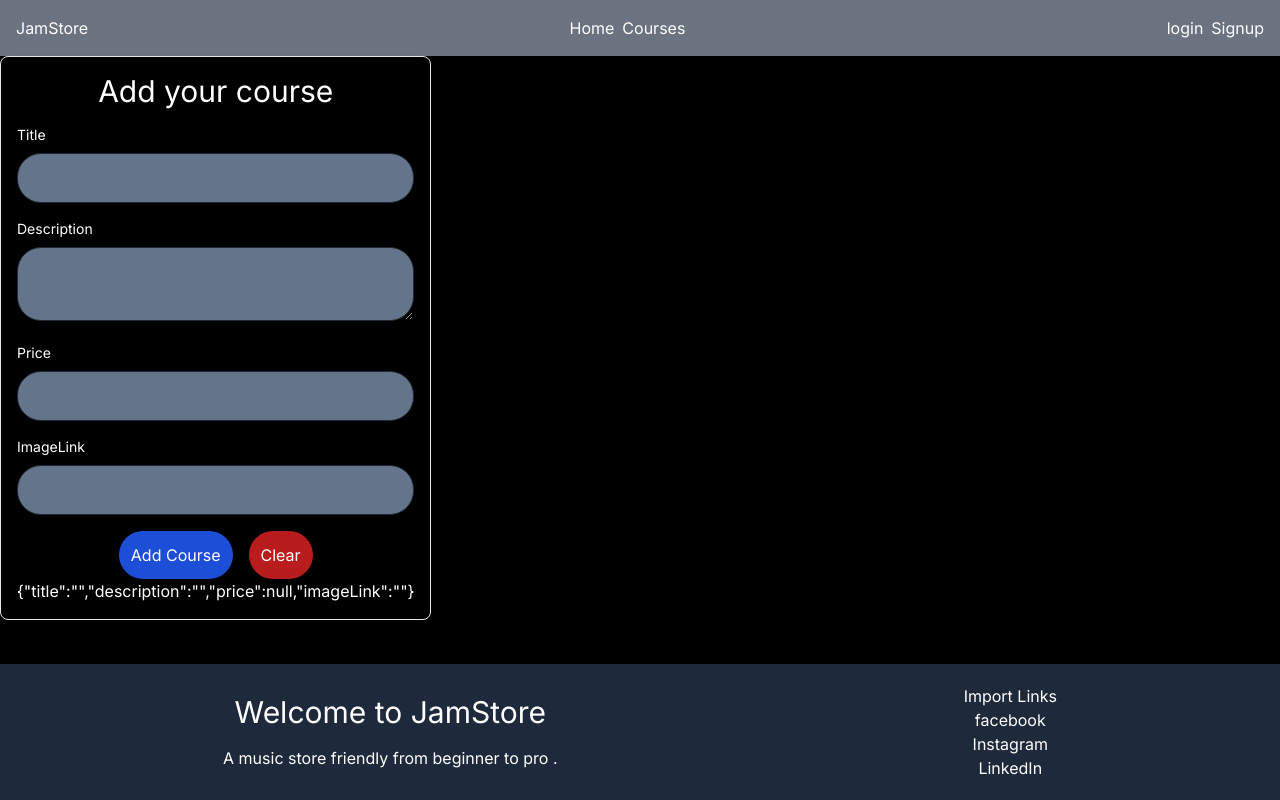
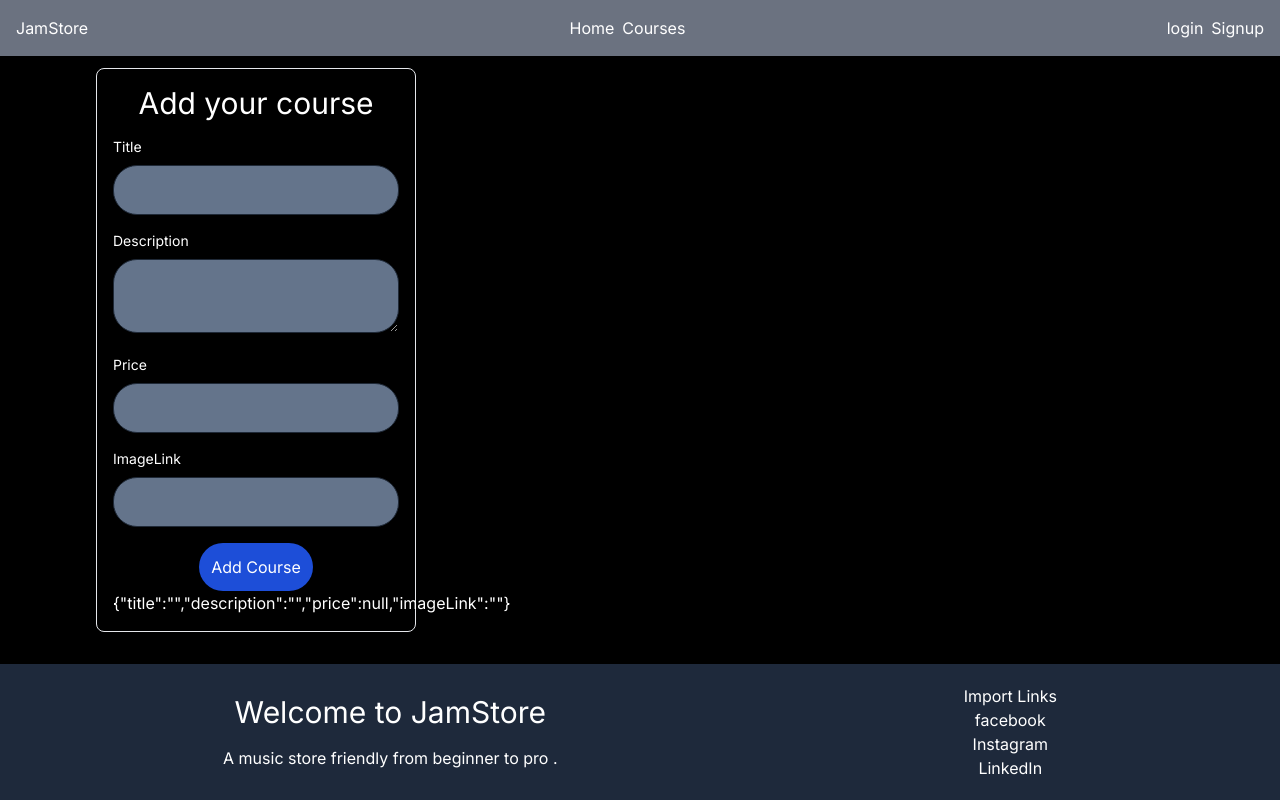
Before and after one commit to Yeshey-Gyatso/course-selling-app, a Next.js app in the folder course-selling-app/: page /add-course in a window 1280 px wide. Built offline with nearby package versions, Linux system fonts and the light colour scheme.

Commit message:
ui update ! add course

```diff
--- a/course-selling-app/src/app/add-course/AddCourse.tsx
+++ b/course-selling-app/src/app/add-course/AddCourse.tsx
@@ -45,16 +45,17 @@ const AddCourse = () => {
 
     }
   return (
-    <div className=' flex justify-center items-center h-full'>
+    <div className=' flex justify-center items-center w-full h-full'>
         <div className=''>
-        <div className='left-0 absolute h-auto w-auto
+        <div className='left-24 absolute mt-3 h-auto md:w-1/4
          p-4 bg-black border
         border-gray-200 rounded-lg shadow
+
         '>
         {/* h-1/2 sm:h-2/3 md:h-1/2 lg:h-1/3 xl:h-1/4 */}
 
-            <h1 className='text-3xl text-center '> Add your course</h1>
-            <form action="#!" onSubmit={handleaddCourse}>
+            <h1 className='text-3xl text-center w-auto h-auto '> Add your course</h1>
+            <form action="#!" onSubmit={handleaddCourse} className=''>
                 {/* title */}
                 <div className=' mt-4'>
                     <label htmlFor="title"
@@ -62,7 +63,7 @@ const AddCourse = () => {
                     >Title</label>
                     <input  type="text"
                      className='
-                     font-medium  w-full p-3 rounded-3xl
+                     font-medium w-full p-3 rounded-3xl
                      bg-slate-500 focus:ring-gray-100
                      border border-gray-800
                      '
@@ -158,8 +159,8 @@ const AddCourse = () => {
                 <div className='flex justify-center gap-x-4 mt-4'>
                     <button className=' bg-blue-700 p-3 rounded-full
                      hover:bg-blue-800 '>Add Course</button>
-                     <button className=' bg-red-700 p-3 rounded-full
-                     hover:bg-red-800 '>Clear</button>
+                     {/* <button className=' bg-red-700 p-3 rounded-full
+                     hover:bg-red-800 '>Clear</button> */}
                 </div>
                 {
                     JSON.stringify(course)
```
